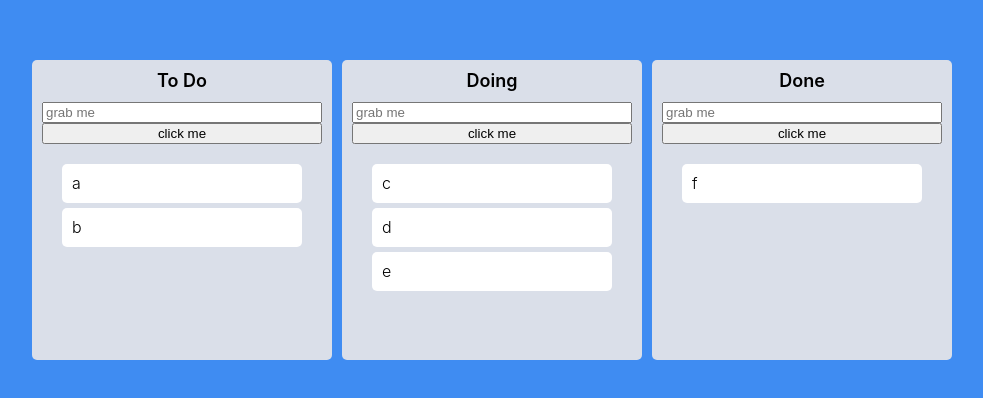
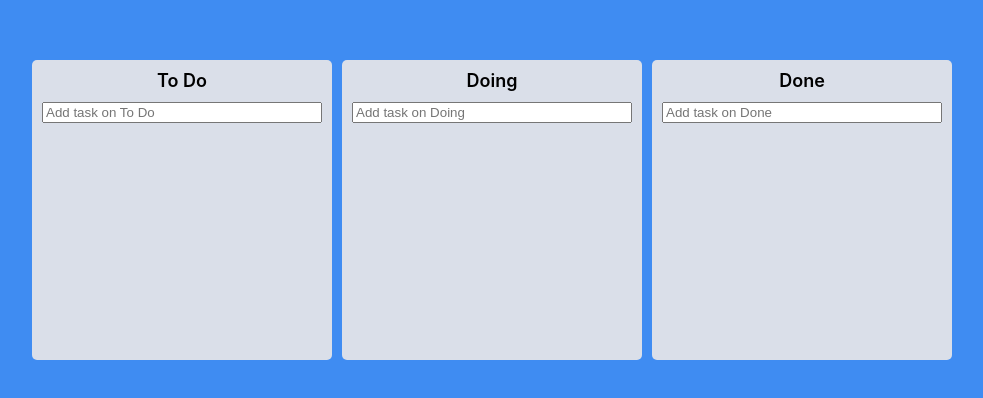
Before and after one commit to HamInKyou/nomadReact, a React (Create React App) app in the folder kanbanboardapp/: page / in a window 1280 px wide. Shown: the part 190-588 px from the top of the page, without its empty margins (148-1131 px from the left). Built offline with nearby package versions, Linux system fonts and the light colour scheme; a web font is replaced by a local one.

Commit message:
[kanbanboardapp]#8.15~16 todo Object로 만들고, 생성, 수정할 수 있게 완료

```diff
--- a/kanbanboardapp/src/App.tsx
+++ b/kanbanboardapp/src/App.tsx
@@ -32,9 +32,10 @@ function App() {
       setToDos((allBoards) => {
         //allBoards 업데이트
         const boardCopy = [...allBoards[source.droppableId]]; //보드 하나 복사본 뜨기
+        const taskObj = boardCopy[source.index]; //해당 보드에서 해당 index의 객체 구하기
         //복사본 뜬거에 수정하기
         boardCopy.splice(source.index, 1);
-        boardCopy.splice(destination?.index, 0, draggableId);
+        boardCopy.splice(destination?.index, 0, taskObj);
 
         //업데이트하기
         return {
@@ -47,9 +48,10 @@ function App() {
       // 다른 보드로 드래그앤 드롭했을경우
       setToDos((allBoards) => {
         const sourceBoard = [...allBoards[source.droppableId]]; //시작 복사본 만들기
+        const taskObj = sourceBoard[source.index]; //index를 활용해서 옮기고자하는 객체 가져오기
         const destinationBoard = [...allBoards[destination.droppableId]]; //목적지 복사본 만들기
         sourceBoard.splice(source.index, 1); //시작에서 지우고
-        destinationBoard.splice(destination?.index, 0, draggableId); //목적지에 추가하기
+        destinationBoard.splice(destination?.index, 0, taskObj); //목적지에 추가하기
         //지우고 추가한 복사본 보드들을 업데이트하기
         return {
           ...allBoards,
--- a/kanbanboardapp/src/Components/Board.tsx
+++ b/kanbanboardapp/src/Components/Board.tsx
@@ -1,7 +1,9 @@
 import { Droppable } from "react-beautiful-dnd";
 import styled from "styled-components";
 import DraggableCard from "./DraggableCard";
-import { useRef } from "react";
+import { useForm } from "react-hook-form";
+import { ITodo, toDoState } from "../atoms";
+import { useSetRecoilState } from "recoil";
 
 const Wrapper = styled.div`
   width: 300px;
@@ -18,6 +20,13 @@ const Title = styled.h2`
   font-weight: 600;
   margin-bottom: 10px;
   font-size: 18px;
+`;
+
+const Form = styled.form`
+  width: 100%;
+  input {
+    width: 100%;
+  }
 `;
 
 interface IAreaProps {
@@ -38,24 +47,40 @@ const Area = styled.div<IAreaProps>`
 `;
 
 interface IBoardProps {
-  toDos: string[];
+  toDos: ITodo[];
   boardId: string;
 }
 
+interface IForm {
+  toDo: string;
+}
+
 function Board({ toDos, boardId }: IBoardProps) {
-  //ref : 자바스크립트로부터 html 요소를 지정하고, 가져올 수 있는 방법
-  const inputRef = useRef<HTMLInputElement>(null);
-  const onClick = () => {
-    inputRef.current?.focus();
-    setTimeout(() => {
-      inputRef.current?.blur();
-    }, 5000);
+  const setToDos = useSetRecoilState(toDoState);
+  const { register, setValue, handleSubmit } = useForm<IForm>();
+  const onValid = ({ toDo }: IForm) => {
+    const newToDo = {
+      id: Date.now(),
+      text: toDo,
+    };
+    setToDos((allBoards) => {
+      return {
+        ...allBoards,
+        [boardId]: [newToDo, ...allBoards[boardId]], //해당 보드의 맨 앞에 추가하기
+      };
+    });
+    setValue("toDo", "");
   };
   return (
     <Wrapper>
       <Title>{boardId}</Title>
-      <input ref={inputRef} placeholder="grab me" />
-      <button onClick={onClick}>click me</button>
+      <Form onSubmit={handleSubmit(onValid)}>
+        <input
+          {...register("toDo", { required: true })}
+          type="text"
+          placeholder={`Add task on ${boardId}`}
+        />
+      </Form>
       <Droppable droppableId={boardId}>
         {(magic, snapshot) => (
           //snapshot.isDraggingOver  : 유저가 어떤 요소 드래그해서 해당 보드 집입했을시 활성화
@@ -67,7 +92,12 @@ function Board({ toDos, boardId }: IBoardProps) {
             {...magic.droppableProps}
           >
             {toDos.map((toDo, index) => (
-              <DraggableCard key={toDo} index={index} toDo={toDo} />
+              <DraggableCard
+                key={toDo.id}
+                index={index}
+                toDoId={toDo.id}
+                toDoText={toDo.text}
+              />
             ))}
             {magic.placeholder}
           </Area>
--- a/kanbanboardapp/src/Components/DraggableCard.tsx
+++ b/kanbanboardapp/src/Components/DraggableCard.tsx
@@ -13,14 +13,14 @@ const Card = styled.div<{ isDragging: boolean }>`
 `;
 
 interface IDragableCardProps {
-  toDo: string;
+  toDoId: number;
+  toDoText: string;
   index: number;
 }
 
-function DraggableCard({ toDo, index }: IDragableCardProps) {
-  console.log(toDo, "has been rendered");
+function DraggableCard({ toDoId, toDoText, index }: IDragableCardProps) {
   return (
-    <Draggable key={toDo} draggableId={toDo} index={index}>
+    <Draggable draggableId={toDoId + ""} index={index}>
       {(magic, snapshot) => (
         //snapshot.isRragging은 해당 요소가 드래그 중이면 true
         <Card
@@ -29,7 +29,7 @@ function DraggableCard({ toDo, index }: IDragableCardProps) {
           {...magic.dragHandleProps}
           {...magic.draggableProps}
         >
-          {toDo}
+          {toDoText}
         </Card>
       )}
     </Draggable>
--- a/kanbanboardapp/src/atoms.tsx
+++ b/kanbanboardapp/src/atoms.tsx
@@ -1,14 +1,19 @@
 import { atom } from "recoil";
 
+export interface ITodo {
+  id: number;
+  text: string;
+}
+
 interface IToDoState {
-  [key: string]: string[];
+  [key: string]: ITodo[];
 }
 
 export const toDoState = atom<IToDoState>({
   key: "toDo",
   default: {
-    "To Do": ["a", "b"],
-    Doing: ["c", "d", "e"],
-    Done: ["f"],
+    "To Do": [],
+    Doing: [],
+    Done: [],
   },
 });
```
